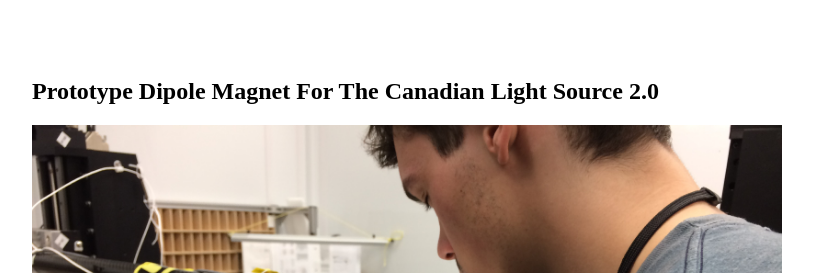
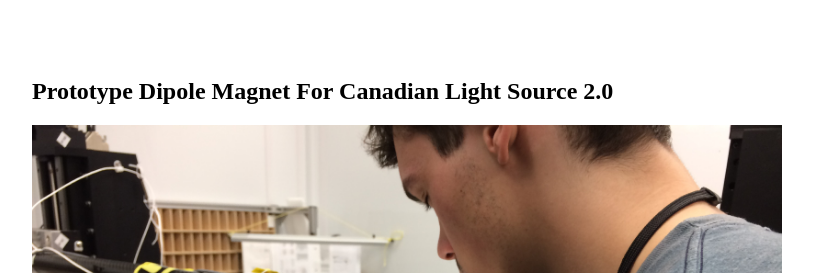
Before and after one commit to Bill371/Bill371.github.io, a Jekyll site: the page built from Projects/index.html, in a window 1280 px wide. Shown: the part 605-878 px from the top of the page, without its empty margins (160-973 px from the left). Built offline with Jekyll 4.4.1, drawn with Linux system fonts in a browser that asks for light colours.

Commit message:
Update index.html

```diff
--- a/Projects/index.html
+++ b/Projects/index.html
@@ -9,7 +9,7 @@ title: Projects
 <a href="/Projects/USST"><img src="USSTLogo.png" alt="USST Logo" style="width:750px;"></a>
 
 
-<h2>Prototype  Dipole Magnet For The Canadian Light Source 2.0</h2>
+<h2>Prototype  Dipole Magnet For Canadian Light Source 2.0</h2>
 <a href="/Projects/PrototypeMagnet"><img src="magnetP1.jpg" alt="Prototype Magnet" style="width:750px;"></a>
 
 <!--
```
